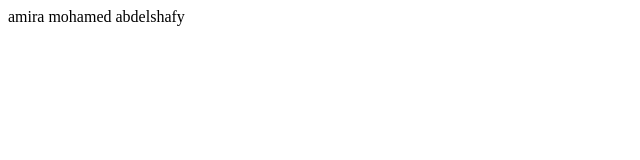
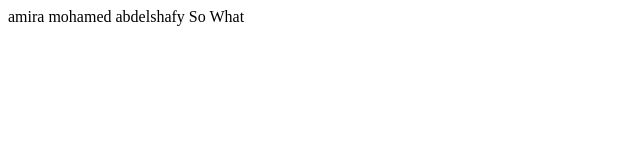
Before and after one commit to SalwaEzz/Repostry, a plain HTML site: page index.html in a window 1280 px wide. Shown: the full height of the page, 0-640 px from the left. Drawn offline with Linux system fonts and the light colour scheme.

Commit message:
update index.html

```diff
--- a/index.html
+++ b/index.html
@@ -2,6 +2,7 @@
     <head>
     </head>
     <body>
-        <p>amira mohamed abdelshafy</p>
+        <p>amira mohamed abdelshafy
+        So What</p>
     </body>
     </html>
```
